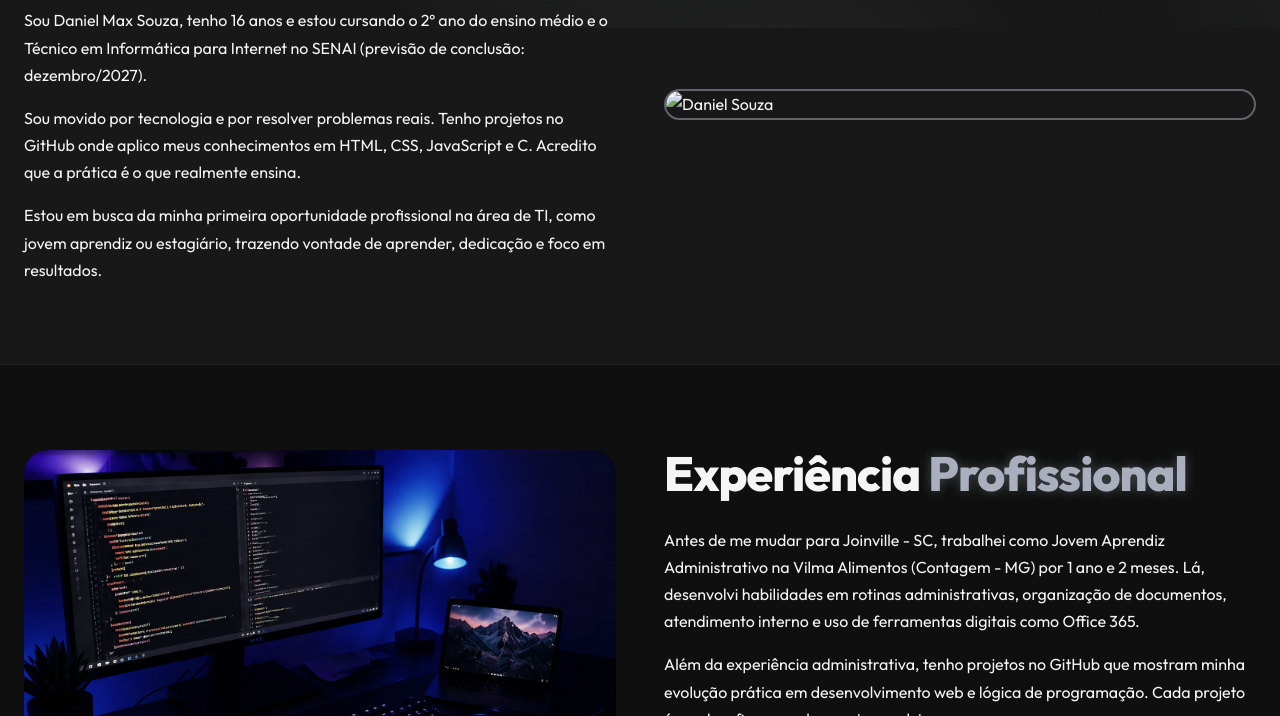
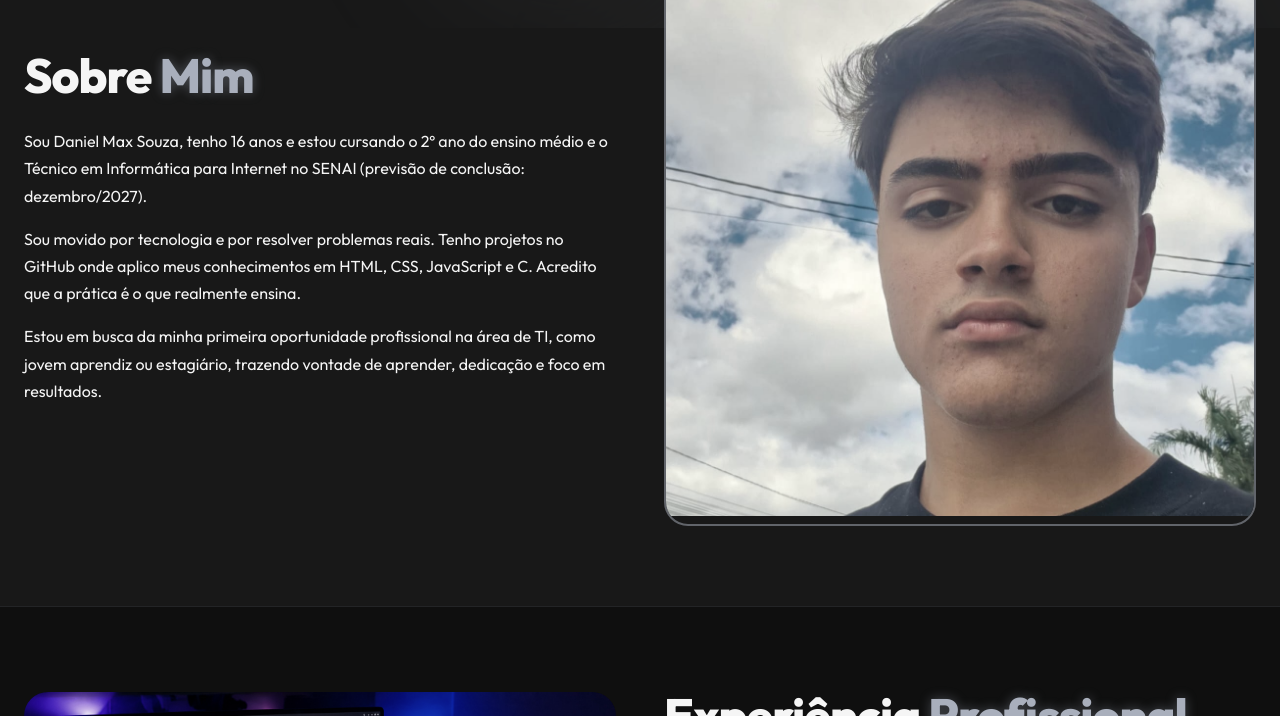
Before and after one commit to Danielmsouza-dev/Portifolio-fiinal, a plain HTML site: page index.html in a window 1280 px wide. Shown: the part 772-1488 px from the top of the page. Drawn offline with Linux system fonts and the light colour scheme; files whose address does not match are found by name.

Commit message:
Upload images

```diff
--- a/index.html
+++ b/index.html
@@ -178,7 +178,7 @@
           <p data-key="about_p3">Estou em busca da minha primeira oportunidade profissional na área de TI, como jovem aprendiz ou estagiário, trazendo vontade de aprender, dedicação e foco em resultados.</p>
         </div>
         <div class="fade-up" style="border-radius:1.5rem; overflow:hidden; border:2px solid hsl(var(--accent)/0.5)">
-          <img src="assets/imagens/perfil.jpeg" alt="Daniel Souza" style="width:100%; object-fit:cover; aspect-ratio:1/1; filter:grayscale(0.4)" loading="lazy">
+          <img src="imagens/perfil.jpeg" alt="Daniel Souza" style="width:100%; object-fit:cover; aspect-ratio:1/1; filter:grayscale(0.4)" loading="lazy">
         </div>
       </div>
     </div>
```
